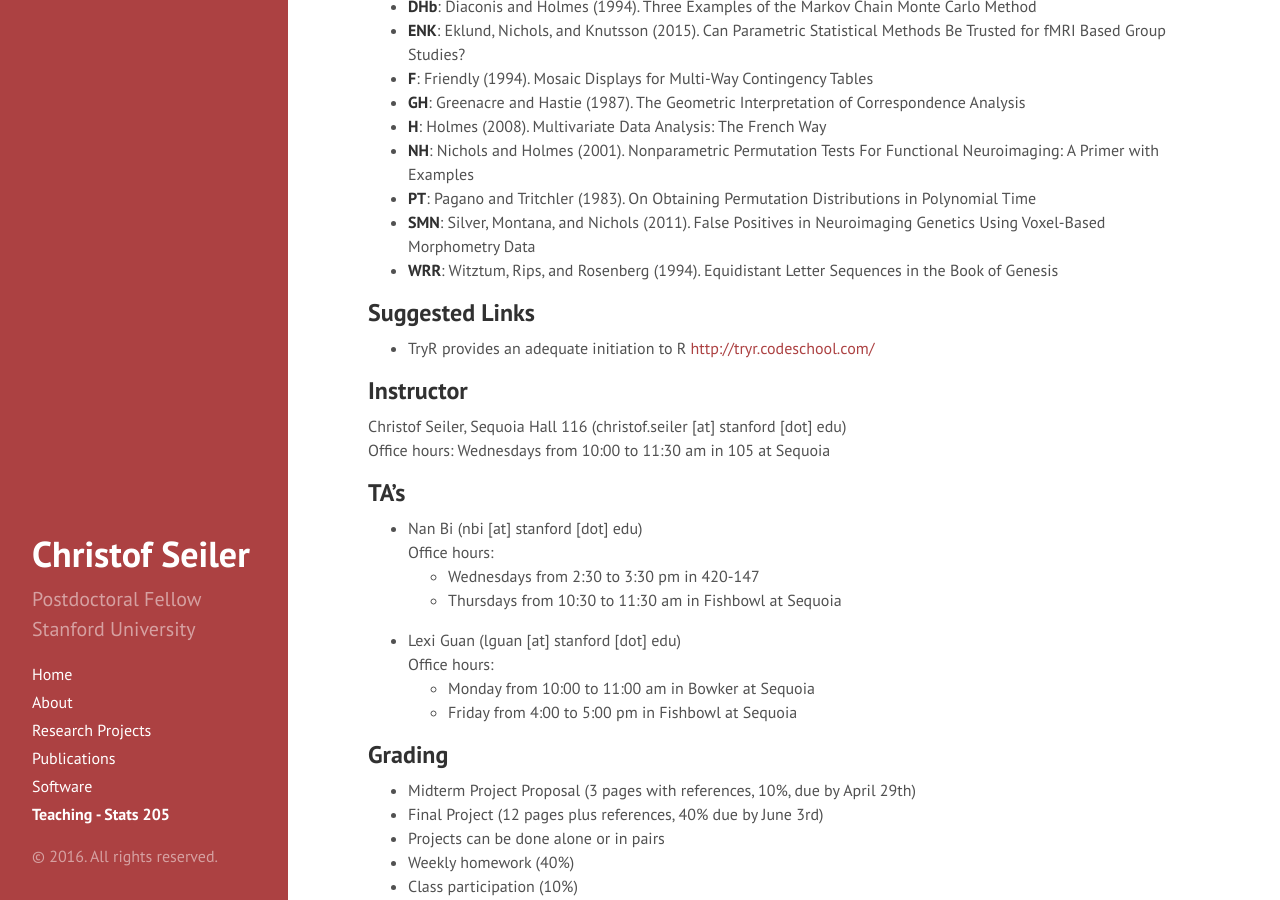
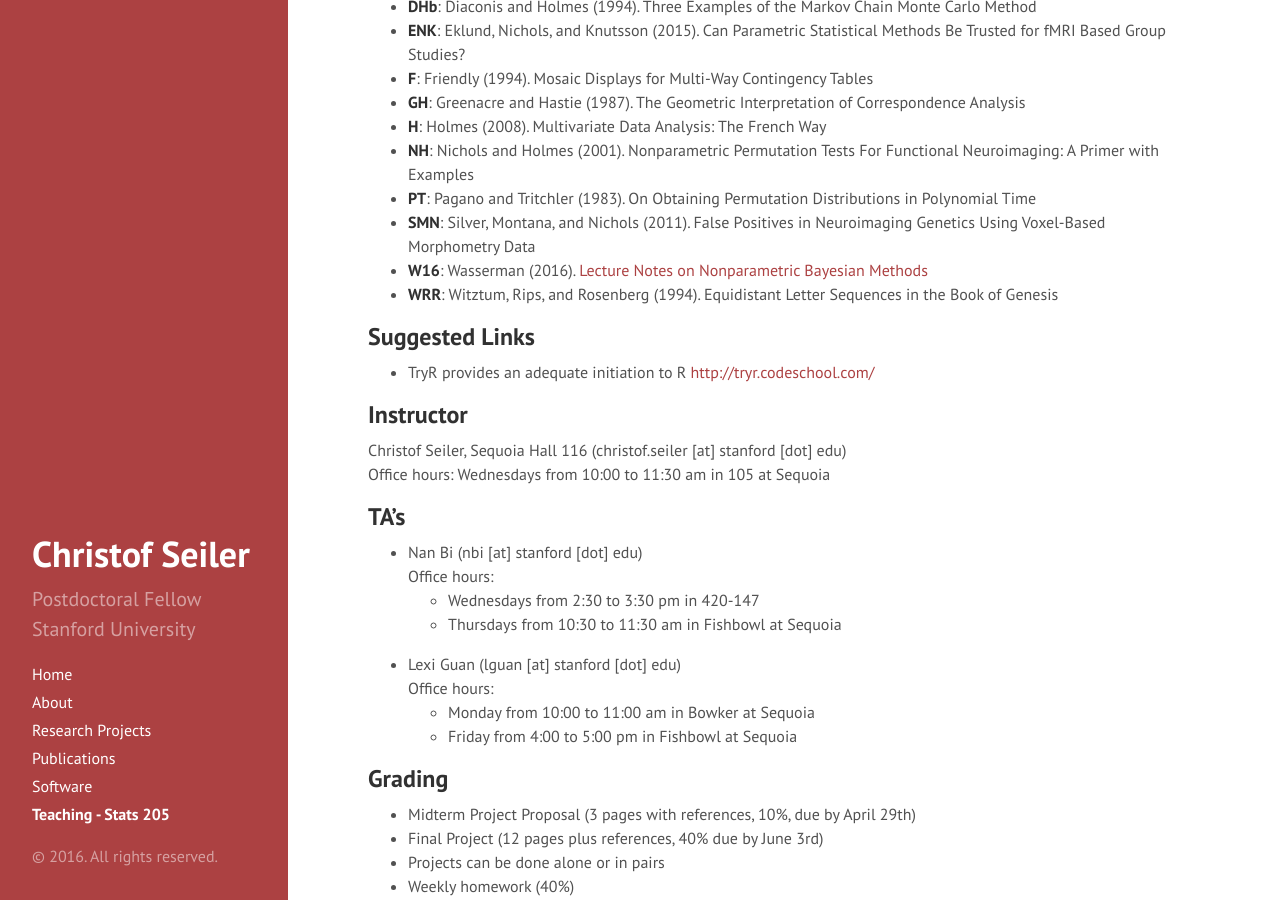
Before and after one commit to ChristofSeiler/ChristofSeiler.github.io, a Jekyll site: the page built from stats205.md, in a window 1280 px wide and 900 px high, scrolled down 919 px. Built offline with Jekyll 4.4.1, drawn with Linux system fonts in a browser that asks for light colours; formulas are drawn with MathJax 3.

Commit message:
uploaded slides for lecture 16

```diff
--- a/stats205.md
+++ b/stats205.md
@@ -39,6 +39,7 @@
 * **NH**: Nichols and Holmes (2001). Nonparametric Permutation Tests For Functional Neuroimaging: A Primer with Examples
 * **PT**: Pagano and Tritchler (1983). On Obtaining Permutation Distributions in Polynomial Time
 * **SMN**: Silver, Montana, and Nichols (2011). False Positives in Neuroimaging Genetics Using Voxel-Based Morphometry Data
+* **W16**: Wasserman (2016). [Lecture Notes on Nonparametric Bayesian Methods](http://www.stat.cmu.edu/~larry/=sml/nonparbayes.pdf)
 * **WRR**: Witztum, Rips, and Rosenberg (1994). Equidistant Letter Sequences in the Book of Genesis
 
 ## Suggested Links
@@ -95,7 +96,7 @@
 Lecture 13 | [Nonlinear Regression (Part 1)](Lecture13/NonlinearRegression.pdf)                                                             | **W** Chapter 4
 Lecture 14 | [Nonlinear Regression (Part 2)](Lecture14/NonlinearRegressionPart2.pdf)                                                        | **W** Chapter 5
 Lecture 15 | [Nonlinear Regression (Part 3)](Lecture15/NonlinearRegressionPart3.pdf)                                                        | **W** Chapter 5
-Lecture 16 | Bayesian Nonparametrics                                                                                                        |
+Lecture 16 | [Bayesian Nonparametrics](Lecture16/BayesianNonparametrics.pdf)                                                                | **W16**
 
 ## Homework
 
```
Also changed, not shown: 1 other file.
